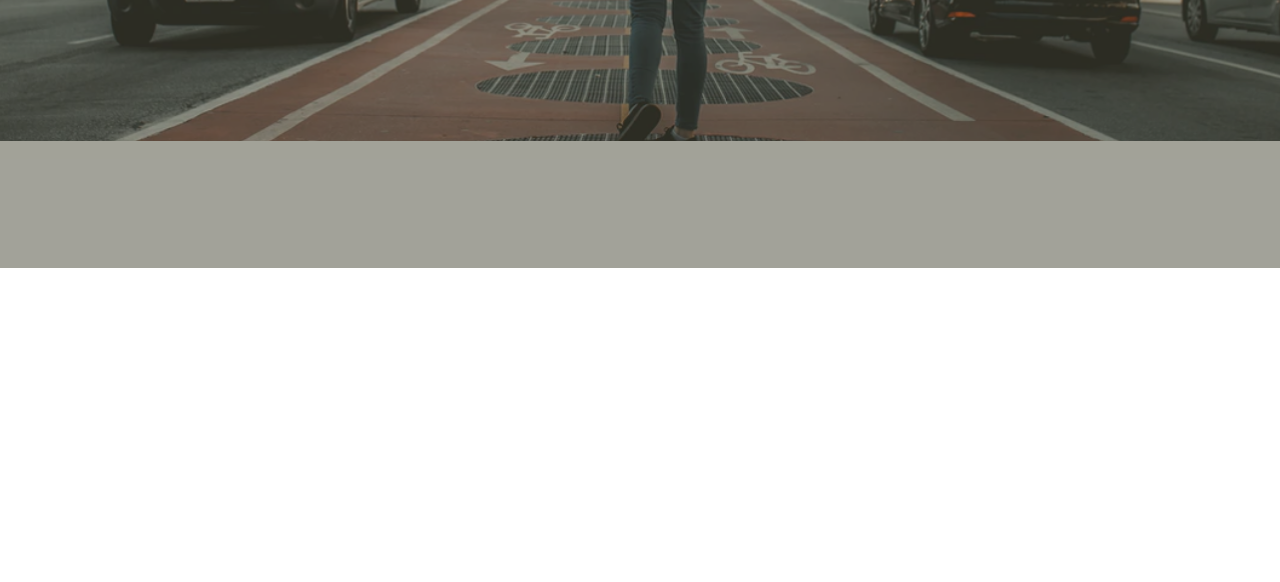
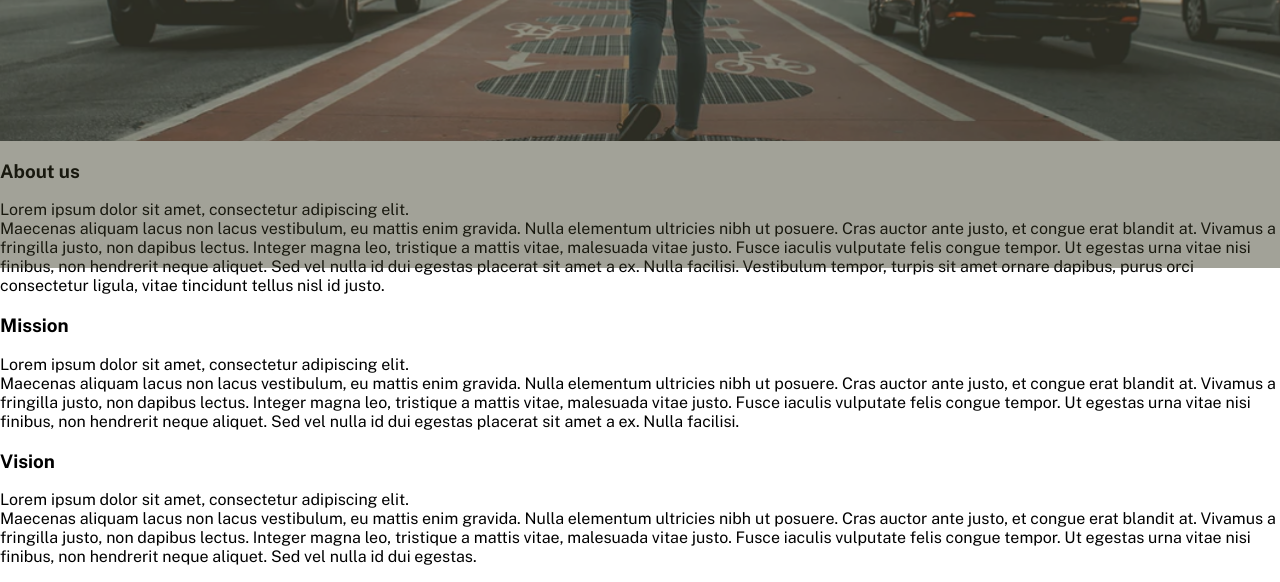
Before and after one commit to omar-devom/cursobasicoweb, a plain HTML site: page index.html in a window 1280 px wide. Shown: the part 604-1186 px from the top of the page. Before the commit the page ends 872 px from the top, so only its background shows below. Drawn offline with nearby package versions, Linux system fonts and the light colour scheme; a web font is replaced by a local one.

Commit message:
class 6 init

```diff
--- a/index.html
+++ b/index.html
@@ -43,6 +43,29 @@
                 </div>
             </div>
         </div>
+
+        <div class="enterprise_info">
+            <div class="enterprise_info__about_us">
+                <h3>About us</h3>
+                <p>
+                    Lorem ipsum dolor sit amet, consectetur adipiscing elit. <br/> Maecenas aliquam lacus non lacus vestibulum, eu mattis enim gravida. Nulla elementum ultricies nibh ut posuere. Cras auctor ante justo, et congue erat blandit at. Vivamus a fringilla justo, non dapibus lectus. Integer magna leo, tristique a mattis vitae, malesuada vitae justo. Fusce iaculis vulputate felis congue tempor. Ut egestas urna vitae nisi finibus, non hendrerit neque aliquet. Sed vel nulla id dui egestas placerat sit amet a ex. Nulla facilisi. Vestibulum tempor, turpis sit amet ornare dapibus, purus orci consectetur ligula, vitae tincidunt tellus nisl id justo.
+                </p>
+            </div>
+
+            <div class="enterprise_info__mission">
+                <h3>Mission</h3>
+                <p>
+                    Lorem ipsum dolor sit amet, consectetur adipiscing elit. <br/> Maecenas aliquam lacus non lacus vestibulum, eu mattis enim gravida. Nulla elementum ultricies nibh ut posuere. Cras auctor ante justo, et congue erat blandit at. Vivamus a fringilla justo, non dapibus lectus. Integer magna leo, tristique a mattis vitae, malesuada vitae justo. Fusce iaculis vulputate felis congue tempor. Ut egestas urna vitae nisi finibus, non hendrerit neque aliquet. Sed vel nulla id dui egestas placerat sit amet a ex. Nulla facilisi.
+                </p>
+            </div>
+
+            <div class="enterprise_info__vision">
+                <h3>Vision</h3>
+                <p>
+                    Lorem ipsum dolor sit amet, consectetur adipiscing elit. <br/> Maecenas aliquam lacus non lacus vestibulum, eu mattis enim gravida. Nulla elementum ultricies nibh ut posuere. Cras auctor ante justo, et congue erat blandit at. Vivamus a fringilla justo, non dapibus lectus. Integer magna leo, tristique a mattis vitae, malesuada vitae justo. Fusce iaculis vulputate felis congue tempor. Ut egestas urna vitae nisi finibus, non hendrerit neque aliquet. Sed vel nulla id dui egestas.
+                </p>
+            </div>
+        </div>
     </body>
 
 </html>
```
